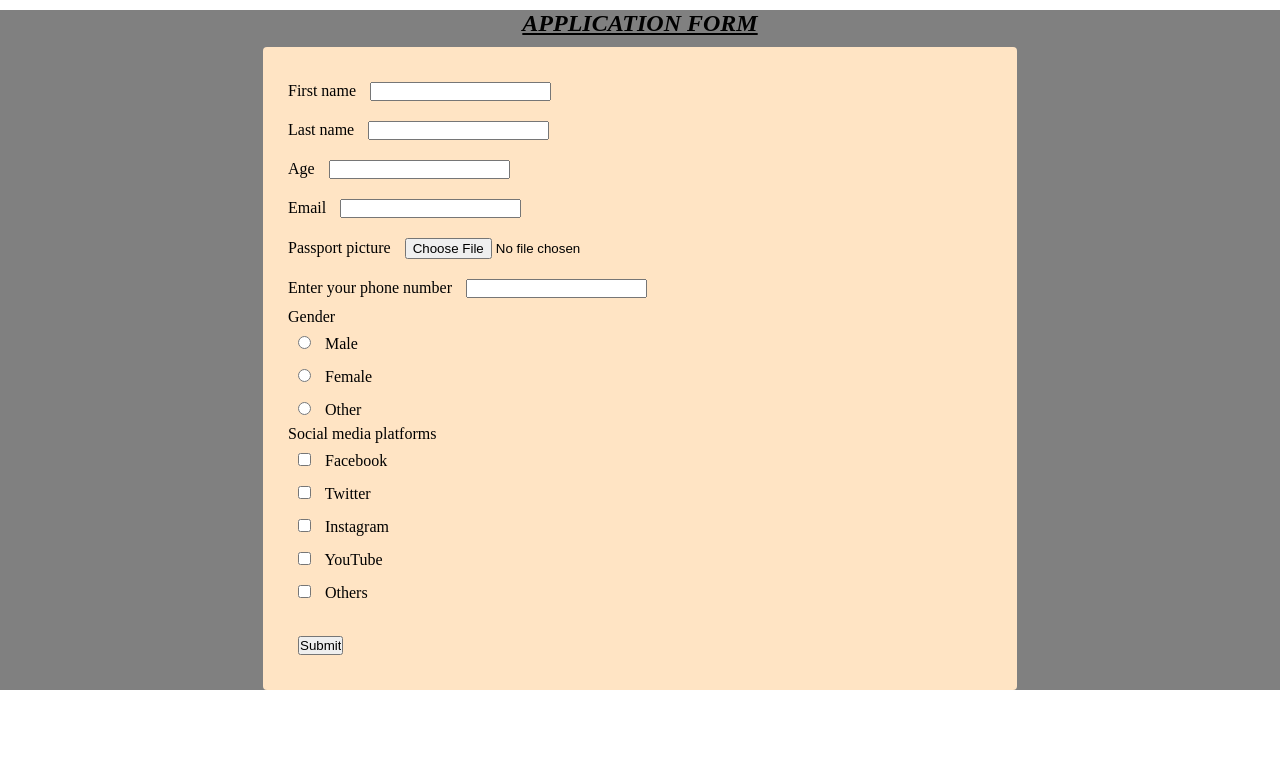
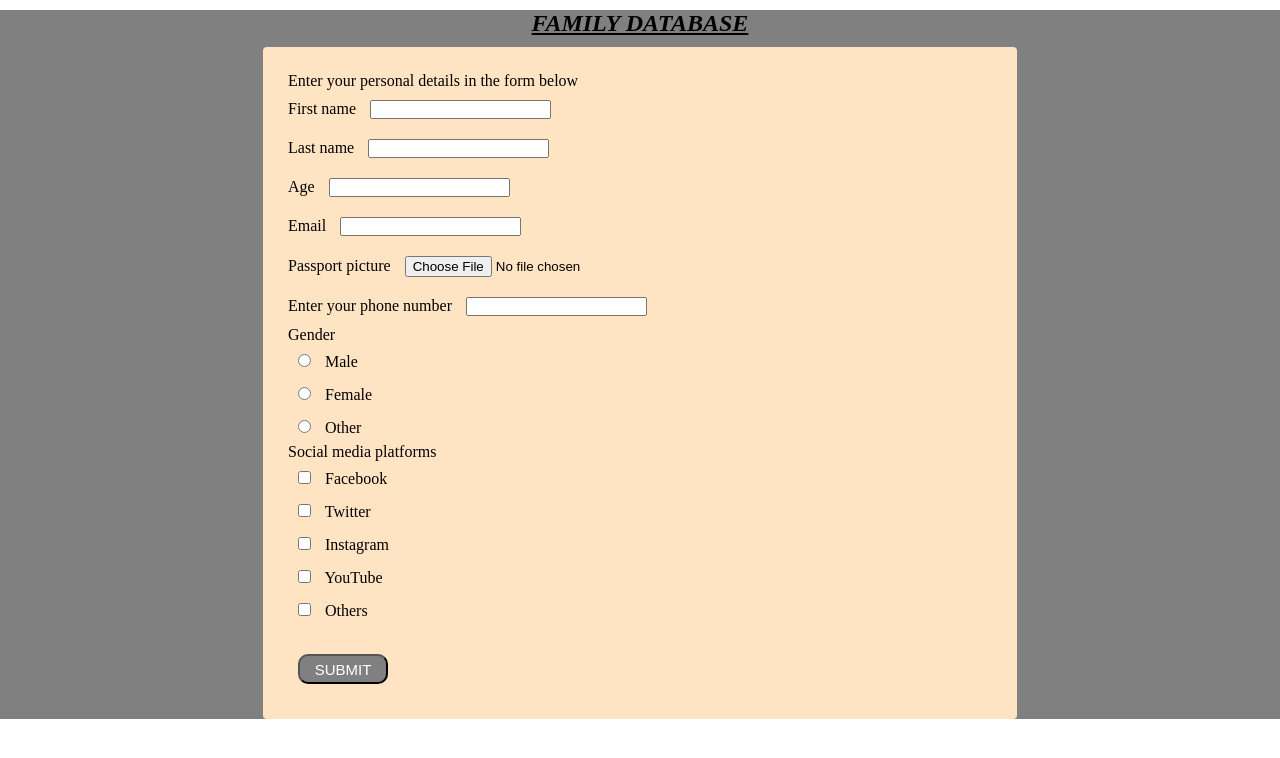
Before and after one commit to NANABARTHUR/forms, a plain HTML site: page index.html in a window 1280 px wide. Drawn offline with Linux system fonts and the light colour scheme.

Commit message:
third commit

```diff
--- a/index.html
+++ b/index.html
@@ -9,8 +9,9 @@
 <body>
 
   <div>
-    <h2>Application Form</h2>
+    <h2>Family Database</h2>
     <form action="">
+        <p>Enter your personal details in the form below</p>
         <label for="">First name</label>
         <input type="text"> <br>
 
@@ -56,7 +57,7 @@
         <input type="checkbox" name="social media">
         <label for=""> Others</label> <br> <br>
 
-        <input type="submit">
+        <input type="submit" id="submit">
 
 
 
--- a/style.css
+++ b/style.css
@@ -26,3 +26,12 @@ h2{
     font-style: italic;
     color: black;
 }
+#submit{
+    height: 30px;
+    width: 90px;
+    border-radius: 10px;
+    background-color: gray;
+    color: white;
+    text-transform: uppercase;
+    font-size: 15px;
+}
```
